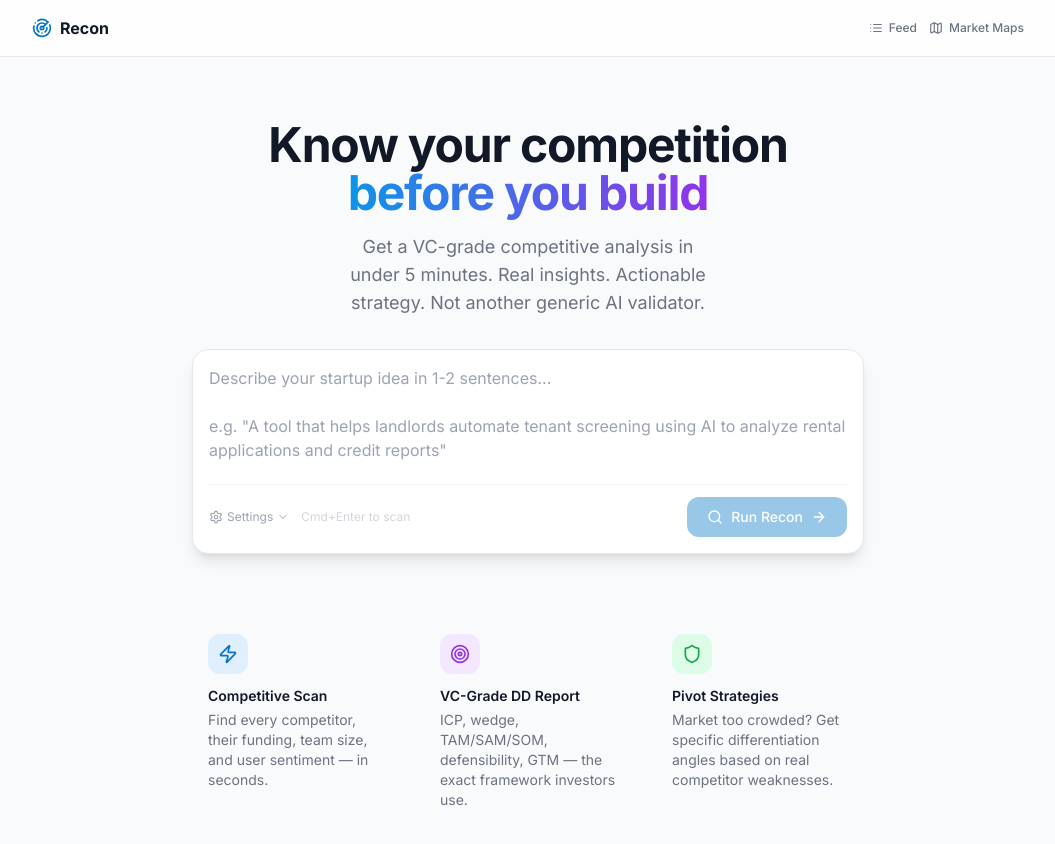
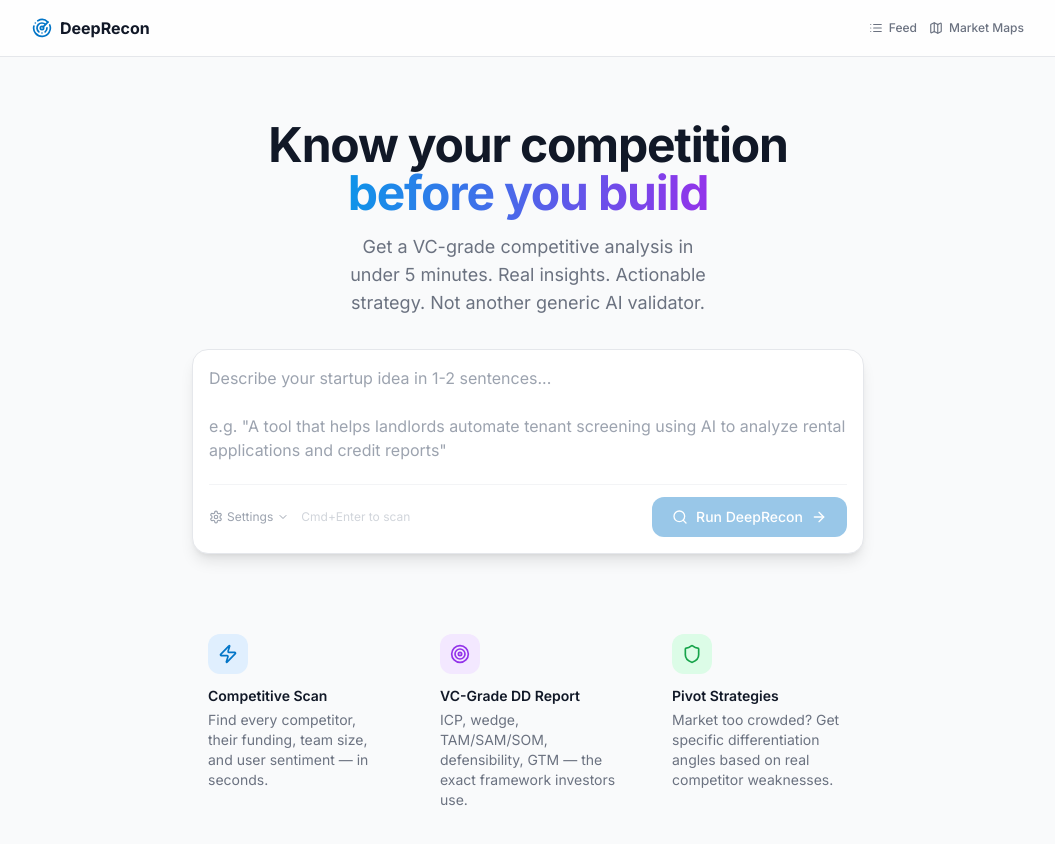
Before and after one commit to npow/deeprecon, a Next.js app: page / in a window 1280 px wide. Shown: the top 844 px of the page, without its empty margins (112-1167 px from the left). Built offline with nearby package versions, Linux system fonts and the light colour scheme.

Commit message:
rebrand app to DeepRecon and update README storage docs

```diff
--- a/src/app/globals.css
+++ b/src/app/globals.css
@@ -86,7 +86,7 @@
 
   /* Print header branding */
   main::before {
-    content: "Recon Report";
+    content: "DeepRecon Report";
     display: block;
     font-size: 24px;
     font-weight: 700;
--- a/src/app/layout.tsx
+++ b/src/app/layout.tsx
@@ -5,7 +5,7 @@
 const inter = Inter({ subsets: ["latin"] })
 
 export const metadata: Metadata = {
-  title: "Recon — Know your competition before you build",
+  title: "DeepRecon — Know your competition before you build",
   description:
     "Get a VC-grade competitive analysis in under 5 minutes. Real data. Actionable strategy. Not another AI idea validator.",
   icons: {
@@ -14,7 +14,7 @@
     apple: "/icon.svg",
   },
   openGraph: {
-    title: "Recon — Know your competition before you build",
+    title: "DeepRecon — Know your competition before you build",
     description:
       "Get a VC-grade competitive analysis in under 5 minutes. Real data. Actionable strategy.",
     type: "website",
--- a/src/app/maps/[slug]/[subSlug]/page.tsx
+++ b/src/app/maps/[slug]/[subSlug]/page.tsx
@@ -186,7 +186,7 @@
           <div className="flex items-center gap-4">
             <Link href="/" className="flex items-center gap-2 hover:opacity-70 transition-opacity">
               <Radar className="h-5 w-5 text-brand-600" />
-              <span className="font-bold text-gray-900">Recon</span>
+              <span className="font-bold text-gray-900">DeepRecon</span>
             </Link>
             <span className="text-gray-300">|</span>
             <Link
--- a/src/app/maps/[slug]/page.tsx
+++ b/src/app/maps/[slug]/page.tsx
@@ -189,7 +189,7 @@
           <div className="flex items-center gap-4">
             <Link href="/" className="flex items-center gap-2 hover:opacity-70 transition-opacity">
               <Radar className="h-5 w-5 text-brand-600" />
-              <span className="font-bold text-gray-900">Recon</span>
+              <span className="font-bold text-gray-900">DeepRecon</span>
             </Link>
             <span className="text-gray-300">|</span>
             <Link
--- a/src/app/maps/page.tsx
+++ b/src/app/maps/page.tsx
@@ -58,7 +58,7 @@
           <div className="flex items-center gap-4">
             <Link href="/" className="flex items-center gap-2 hover:opacity-70 transition-opacity">
               <Radar className="h-5 w-5 text-brand-600" />
-              <span className="font-bold text-gray-900">Recon</span>
+              <span className="font-bold text-gray-900">DeepRecon</span>
             </Link>
             <span className="text-gray-300">|</span>
             <div className="flex items-center gap-1.5 text-sm font-medium text-gray-900">
--- a/src/components/home/home-inner.tsx
+++ b/src/components/home/home-inner.tsx
@@ -508,7 +508,7 @@
           <div className="max-w-5xl mx-auto px-4 h-14 flex items-center justify-between">
             <div className="flex items-center gap-2">
               <Radar className="h-5 w-5 text-brand-600" />
-              <span className="font-bold text-gray-900">Recon</span>
+              <span className="font-bold text-gray-900">DeepRecon</span>
             </div>
             <div className="flex items-center gap-3">
               <Link
@@ -663,7 +663,7 @@
                   className="inline-flex items-center gap-2 bg-brand-600 text-white px-5 py-2.5 rounded-xl font-medium text-sm hover:bg-brand-700 transition-colors disabled:opacity-40 disabled:cursor-not-allowed"
                 >
                   <Search className="h-4 w-4" />
-                  Run Recon
+                  Run DeepRecon
                   <ArrowRight className="h-4 w-4" />
                 </button>
               </div>
@@ -712,7 +712,7 @@
       <div className="min-h-screen flex flex-col items-center justify-center px-4">
         <div className="flex items-center gap-2 mb-8">
           <Radar className="h-5 w-5 text-brand-600 animate-pulse" />
-          <span className="font-bold text-gray-900">Recon</span>
+          <span className="font-bold text-gray-900">DeepRecon</span>
         </div>
         {queuePosition !== null && queuePosition > 0 ? (
           <>
@@ -768,7 +768,7 @@
         <div className="max-w-5xl mx-auto px-4 h-14 flex items-center justify-between">
           <button onClick={resetScan} className="flex items-center gap-2 hover:opacity-70 transition-opacity">
             <Radar className="h-5 w-5 text-brand-600" />
-            <span className="font-bold text-gray-900">Recon</span>
+            <span className="font-bold text-gray-900">DeepRecon</span>
           </button>
           <div className="flex items-center gap-2">
             {/* Share buttons */}
--- a/src/components/results/share-buttons.tsx
+++ b/src/components/results/share-buttons.tsx
@@ -11,7 +11,7 @@
 
 function buildShareText(score: ReadinessScore, ideaText: string): string {
   const shortIdea = ideaText.length > 80 ? ideaText.slice(0, 77) + "..." : ideaText
-  return `My startup idea scored ${score.total}/100 (${score.grade} grade) on Recon!\n\n"${shortIdea}"\n\n${score.verdict}`
+  return `My startup idea scored ${score.total}/100 (${score.grade} grade) on DeepRecon!\n\n"${shortIdea}"\n\n${score.verdict}`
 }
 
 export function ShareButtons({ score, ideaText }: ShareButtonsProps) {
@@ -20,7 +20,7 @@
   const encodedText = encodeURIComponent(shareText)
 
   const twitterUrl = `https://twitter.com/intent/tweet?text=${encodedText}`
-  const linkedInUrl = `https://www.linkedin.com/sharing/share-offsite/?url=${encodeURIComponent("https://recon.dev")}`
+  const linkedInUrl = `https://www.linkedin.com/sharing/share-offsite/?url=${encodeURIComponent("https://deeprecon.com")}`
 
   const handleCopy = async () => {
     await navigator.clipboard.writeText(shareText)
--- a/src/components/scans/scans-page-client.tsx
+++ b/src/components/scans/scans-page-client.tsx
@@ -346,7 +346,7 @@
         <div className="max-w-5xl mx-auto px-4 h-14 flex items-center justify-between">
           <Link href="/" className="flex items-center gap-2 hover:opacity-70 transition-opacity">
             <Radar className="h-5 w-5 text-brand-600" />
-            <span className="font-bold text-gray-900">Recon</span>
+            <span className="font-bold text-gray-900">DeepRecon</span>
           </Link>
           <div className="flex items-center gap-3">
             <Link
@@ -472,12 +472,12 @@
           <div className="text-center py-20">
             <Radar className="h-12 w-12 text-gray-300 mx-auto mb-4" />
             <h2 className="text-lg font-semibold text-gray-900 mb-2">No scans yet</h2>
-            <p className="text-sm text-gray-500 mb-6">Run your first recon to see it here.</p>
+            <p className="text-sm text-gray-500 mb-6">Run your first DeepRecon scan to see it here.</p>
             <Link
               href="/"
               className="inline-flex items-center gap-2 bg-brand-600 text-white px-5 py-2.5 rounded-xl text-sm font-medium hover:bg-brand-700 transition-colors"
             >
-              Run Recon
+              Run DeepRecon
               <ArrowRight className="h-4 w-4" />
             </Link>
           </div>
--- a/src/lib/export.ts
+++ b/src/lib/export.ts
@@ -19,7 +19,7 @@
 }): string {
   const lines: string[] = []
 
-  lines.push(`# Recon Report`)
+  lines.push(`# DeepRecon Report`)
   lines.push(``)
   lines.push(`**Idea:** ${data.ideaText}`)
   lines.push(`**Vertical:** ${data.intent.vertical} | **Category:** ${data.intent.category}`)
@@ -204,7 +204,7 @@
   }
 
   lines.push(`---`)
-  lines.push(`*Generated by Recon — know your competition before you build*`)
+  lines.push(`*Generated by DeepRecon — know your competition before you build*`)
 
   return lines.join("\n")
 }
```
Also changed, not shown: 1 other file (tests, documents, lock files or other folders).
